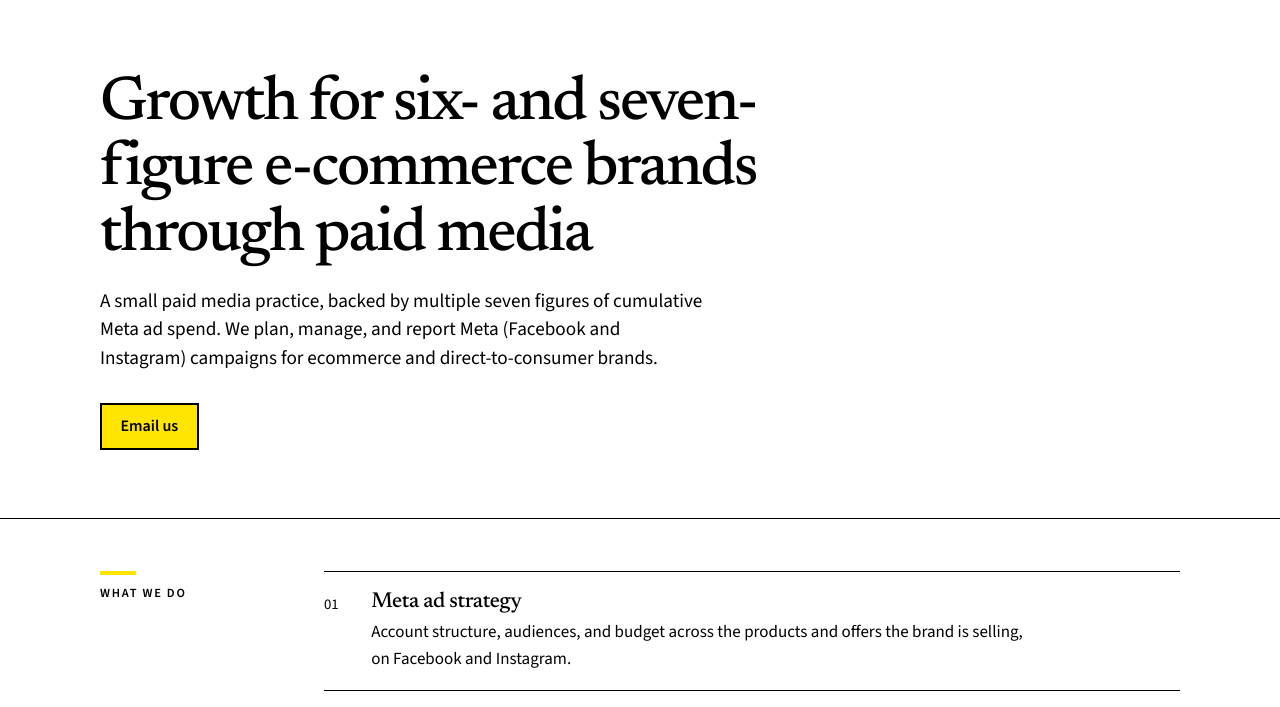
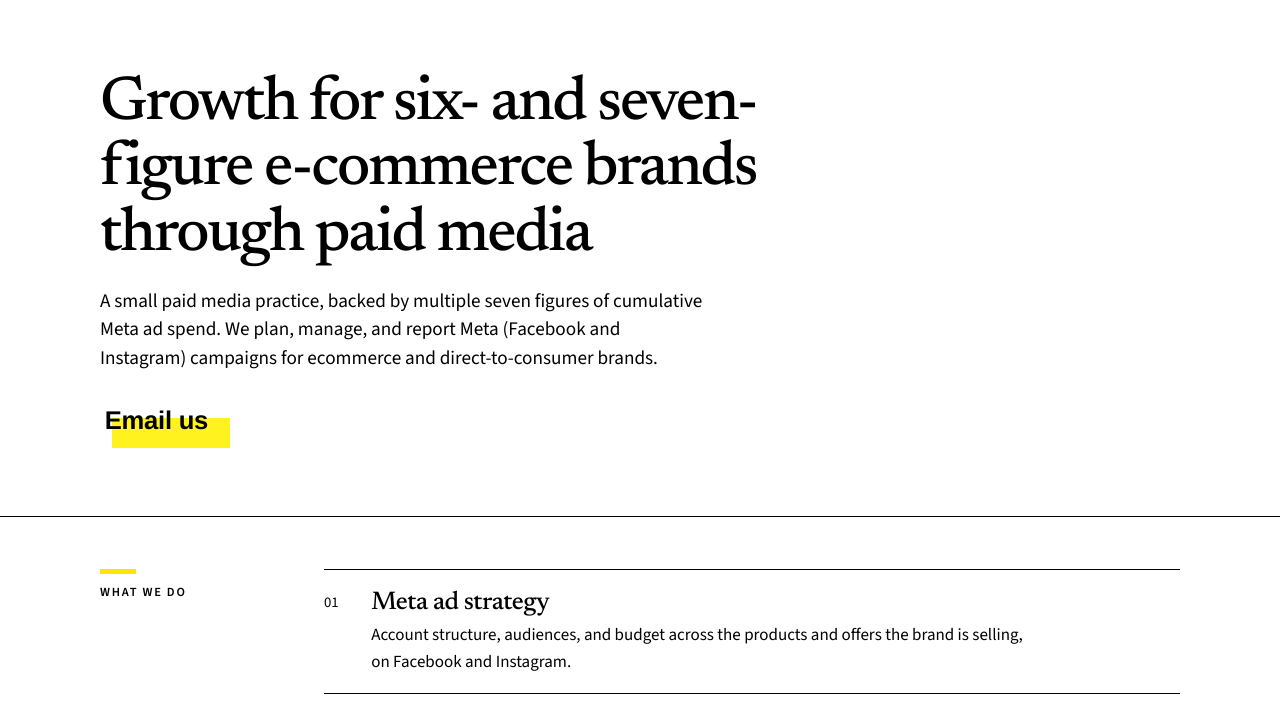
Before and after one commit to aqa-ruben/aqa-ads.com, a plain HTML site: page index.html in a window 1280 px wide. Shown: the part 75-782 px from the top of the page. Drawn offline with Linux system fonts and the light colour scheme.

Commit message:
Email us button in logo style

```diff
--- a/css/styles.css
+++ b/css/styles.css
@@ -217,20 +217,33 @@ img {
 }
 
 .button {
+  position: relative;
   display: inline-block;
-  background: var(--yellow);
+  z-index: 0;
   color: #000000;
   text-decoration: none;
-  padding: 0.85rem 1.15rem;
-  font-weight: 600;
-  font-size: 1rem;
+  padding: 0.35rem 1.4rem 0.9rem 0.3rem;
+  font-family: "Helvetica Neue", Helvetica, Arial, sans-serif;
+  font-weight: 800;
+  font-size: 1.6rem;
+  letter-spacing: -0.01em;
   line-height: 1;
-  border: 2px solid #000000;
 }
 
-.button:hover {
-  background: #000000;
-  color: var(--yellow);
+.button::before {
+  content: "";
+  position: absolute;
+  z-index: -1;
+  left: 0.75rem;
+  right: 0;
+  top: 0.95rem;
+  bottom: 0;
+  background: #fff21f;
+  transition: transform 0.15s ease;
+}
+
+.button:hover::before {
+  transform: translate(-0.2rem, -0.2rem);
 }
 
 .band {
@@ -287,7 +300,7 @@ img {
 .work h3 {
   margin: 0 0 0.2rem;
   font-family: var(--serif);
-  font-size: 1.35rem;
+  font-size: 1.6rem;
   font-weight: 500;
   letter-spacing: -0.02em;
   line-height: 1.2;
```
